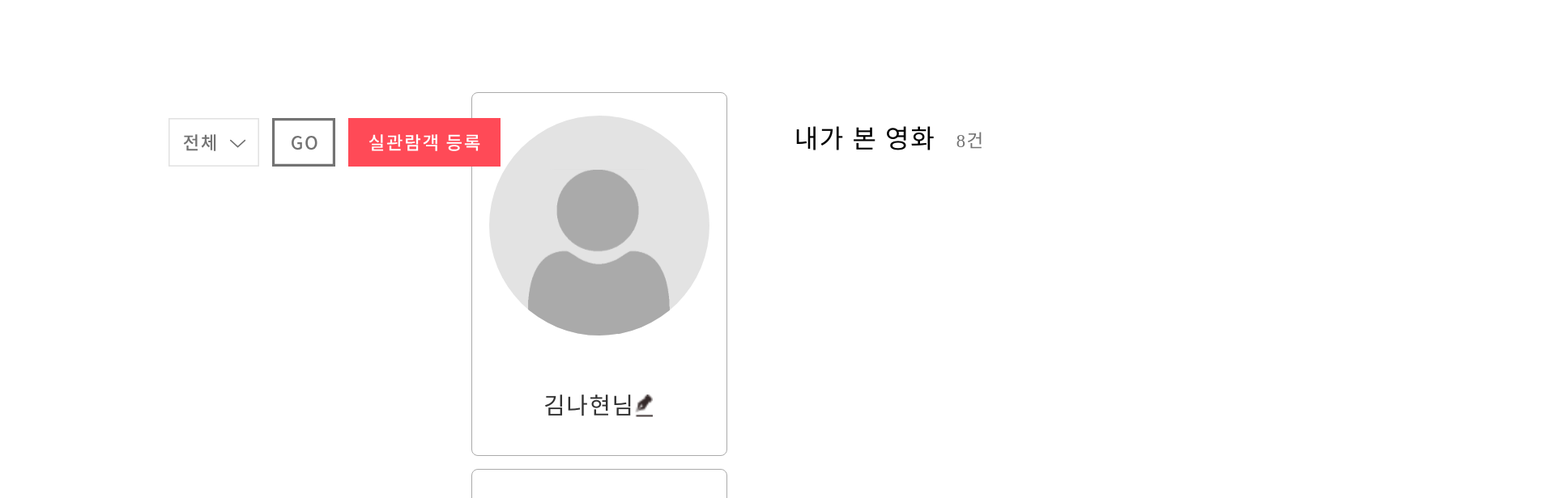
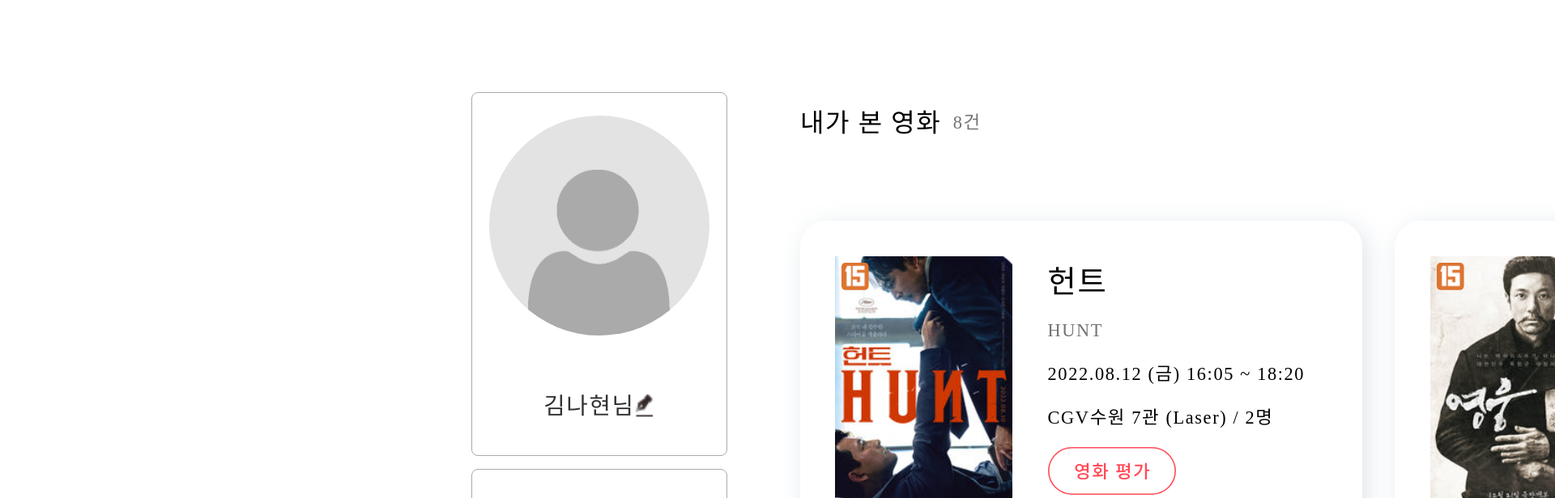
Before and after one commit to SOPT-CDS-WEB-6/CDS-Client, a React (Vite) app: page / in a window 1280 px wide. Shown: the part 260-876 px from the top of the page at 81% size, 1920 px wide, since content can reach past the window. Built offline with nearby package versions, Linux system fonts and the light colour scheme.

Commit message:
feat: myMovie UI 구현
코드 정리 및 컴포넌트 분리 필요

```diff
--- a/src/components/MyMovie.tsx
+++ b/src/components/MyMovie.tsx
@@ -3,43 +3,71 @@ import IcAllDropdown from '../asset/icon/ic_AllDropdown.svg';
 import IcGoButton from '../asset/icon/ic_GoButton.svg';
 import ICAddAudience from '../asset/icon/ic_AddAudience.svg';
 
+import { dummyMovieData } from '../constants/dummyUser';
+
 function MyMovie() {
   return (
     <MyMovieSection>
       <MyMovieHeader>
-        <MyMovieTitle>내가 본 영화</MyMovieTitle>
-        <MyMovieNum>8건</MyMovieNum>
+        <HeaderTextWrapper>
+          <MyMovieTitle>내가 본 영화</MyMovieTitle>
+          <MyMovieNum>{dummyMovieData.length}건</MyMovieNum>
+        </HeaderTextWrapper>
+
         <HeaderBtnWrapper>
           <DropDownBtn src={IcAllDropdown} />
           <GoBtn src={IcGoButton} />
           <AddAudienceBtn src={ICAddAudience} />
         </HeaderBtnWrapper>
       </MyMovieHeader>
+
+      <MovieCardWrapper>
+        {dummyMovieData.map((data) => {
+          return (
+            <MovieCard>
+              <MoviePoster src={data.imgSrc} />
+
+              <WatchedMovieInfo>
+                <WatchedMovieName>{data.name}</WatchedMovieName>
+                <WatchedMovieSubName>{data.subName}</WatchedMovieSubName>
+                <WatchedInfo>{data.date}</WatchedInfo>
+                <WatchedInfo>{data.cinemaInfo}</WatchedInfo>
+                <ReviewBtn src={data.reviewBtn ? data.reviewBtn : data.editBtn} id={data.editBtn ? 'edit' : ''} />
+                {data.deleteBtn ? <ReviewDelBtn src={data.deleteBtn} /> : <></>}
+              </WatchedMovieInfo>
+            </MovieCard>
+          );
+        })}
+      </MovieCardWrapper>
     </MyMovieSection>
   );
 }
 
-const MyMovieSection = styled.section``;
+const MyMovieSection = styled.section`
+  display: grid;
+
+  width: 94.5rem;
+
+  margin: -64rem 41.4rem 0rem 60rem;
+`;
 const MyMovieHeader = styled.header`
   display: flex;
   justify-content: space-between;
+
+  margin-left: 1.25rem;
+`;
+
+const HeaderTextWrapper = styled.div`
+  display: flex;
 `;
 const MyMovieTitle = styled.p`
   display: flex;
-  position: absolute;
-  top: 23.4rem;
-  left: 61.3rem;
-
-  font-weight: 500;
 
   font-size: ${({ theme }) => theme.fonts.Body2};
 `;
 
 const MyMovieNum = styled.p`
-  position: absolute;
-  top: 24.6rem;
-  left: 72.9rem;
-
+  margin-top: 2.45rem;
   margin-left: 0.9rem;
 
   color: ${({ theme }) => theme.colors.gray70};
@@ -48,11 +76,11 @@ const MyMovieNum = styled.p`
 
 const HeaderBtnWrapper = styled.div`
   display: flex;
-  position: absolute;
-  top: 25.4rem;
-  right: 41.4rem;
+  align-items: center;
 
   gap: 1rem;
+
+  margin-right: 4rem;
 `;
 
 const DropDownBtn = styled.img`
@@ -70,4 +98,69 @@ const AddAudienceBtn = styled.img`
   height: 3.7rem;
 `;
 
+const MovieCardWrapper = styled.article`
+  display: flex;
+  flex-wrap: wrap;
+
+  margin-top: 3.1rem;
+`;
+
+const MovieCard = styled.div`
+  display: flex;
+  align-items: center;
+
+  width: 43.4rem;
+  height: 24.8rem;
+
+  border-radius: 2rem;
+
+  background-color: ${({ theme }) => theme.colors.white};
+  box-shadow: 0.375552rem 0.375552rem 1.87776rem rgba(102, 128, 153, 0.2);
+
+  margin: 1.25rem;
+`;
+
+const MoviePoster = styled.img`
+  width: 13.7rem;
+  height: 19.3rem;
+
+  margin-left: 2.7rem;
+`;
+
+const WatchedMovieInfo = styled.div`
+  height: 19.3rem;
+  margin: 0rem 2.7rem;
+`;
+
+const WatchedMovieName = styled.p`
+  margin: 0;
+
+  color: ${({ theme }) => theme.colors.black};
+  font-size: ${({ theme }) => theme.fonts.Body1};
+`;
+
+const WatchedMovieSubName = styled.p`
+  color: ${({ theme }) => theme.colors.gray70};
+  font-size: ${({ theme }) => theme.fonts.Body5};
+`;
+
+const WatchedInfo = styled.p`
+  color: ${({ theme }) => theme.colors.black};
+  font-size: ${({ theme }) => theme.fonts.Body5};
+`;
+
+const ReviewBtn = styled.img`
+  width: 9.9rem;
+  height: 3.7rem;
+
+  &.edit {
+    width: 9.1rem;
+  }
+`;
+const ReviewDelBtn = styled.img`
+  width: 9.1rem;
+  height: 3.7rem;
+  margin-left: 1rem;
+`;
+
 export default MyMovie;
```
